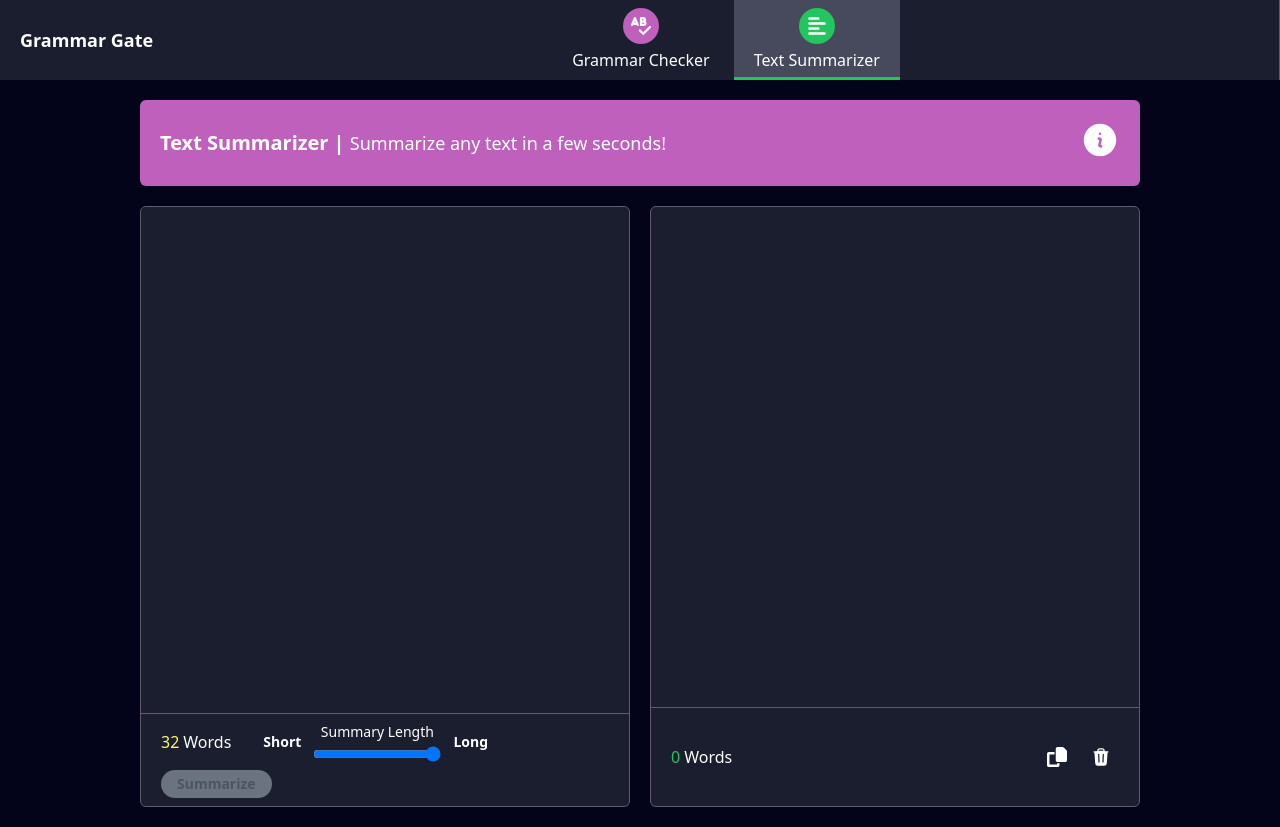
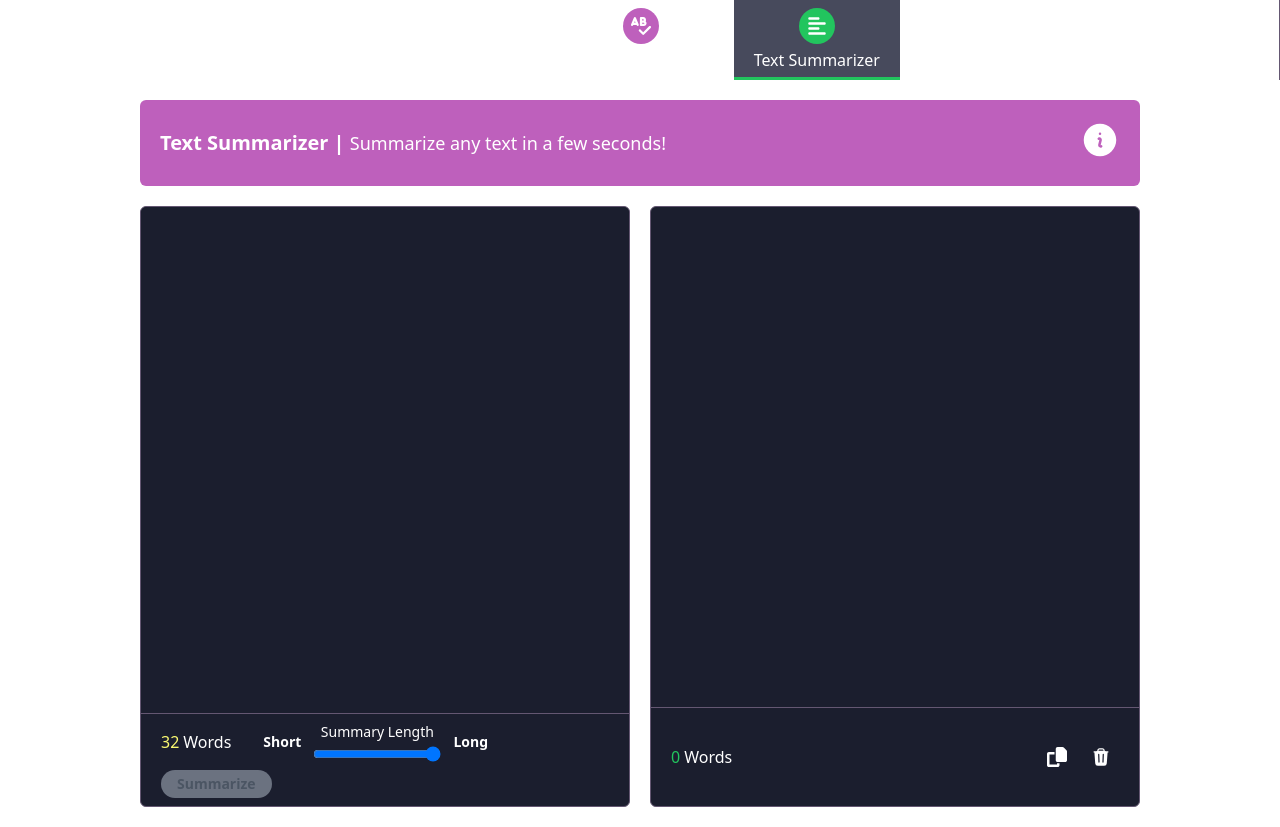
Before and after one commit to GabrielCarames/grammar-gate, a Next.js app: page /text-summarizer in a window 1280 px wide. Built offline with nearby package versions, Linux system fonts and the light colour scheme; no server answers.

Commit message:
feat: add dark mode configuration

```diff
--- a/src/components/Aside.tsx
+++ b/src/components/Aside.tsx
@@ -8,7 +8,7 @@ export default function Aside() {
   return (
     <aside className="w-full md:w-96 md:max-h-screen bg-gray-1 p-5">
       <h2 className="text-base lg:text-lg mb-10">General corrections</h2>
-      {corrections.corrections?.length === 0 && (
+      {corrections?.corrections?.length === 0 && (
         <p className="text-center text-sm lg:text-base">No corrections available. Well done!</p>
       )}
       <ul className="h-[calc(100%-100px)] flex flex-col gap-5 overflow-y-auto">
--- a/src/components/Navbar.tsx
+++ b/src/components/Navbar.tsx
@@ -2,17 +2,22 @@ import { useRouter } from "next/router"
 import links from "../utils/grammarGateLinks"
 import { Item } from "./GrammarGateItem"
 import Link from "next/link"
+import { useTheme } from "next-themes"
 
 export default function Navbar() {
   const router = useRouter()
+  const { theme, setTheme } = useTheme()
 
   return (
-    <section className="w-full h-max max-h-32 bg-gray-1 border-r border-r-gray-2 mb-5 2xl:mb-0">
+    <section className="w-full h-max max-h-32 bg-white dark:bg-gray-1 border-r border-r-gray-2 mb-5 2xl:mb-0">
       <div className="w-full h-full flex flex-wrap lg:flex-row md:flex-nowrap items-center justify-center lg:justify-start">
         <div className="w-full md:max-w-max px-5 py-2 border-b-[0.5px] md:border-none border-gray-3">
           <Link href="/">
             <h2 className="text-base md:text-lg font-semibold">Grammar Gate</h2>
           </Link>
+          <button onClick={() => setTheme(theme === "dark" ? "light" : "dark")}>
+            Change Theme
+          </button>
         </div>
         <nav className="w-full flex justify-center border-b-[0.5px] md:border-none border-gray-3">
           <ul className="flex gap-1 px-5 h-full">
--- /dev/null
+++ b/src/components/ThemeWrapper.tsx
@@ -0,0 +1,13 @@
+import { useEffect, useState } from "react"
+import { useTheme } from "next-themes"
+
+export default function ThemeWrapper({ children }: { children: React.ReactNode }) {
+  const [mounted, setMounted] = useState(false)
+  const { theme } = useTheme()
+
+  useEffect(() => {
+    setMounted(true)
+  }, [])
+  if (!mounted) return null
+  return <div className={`${theme === "dark" ? "dark" : "light"}`}>{children}</div>
+}
--- a/src/pages/_app.tsx
+++ b/src/pages/_app.tsx
@@ -1,23 +1,29 @@
 import type { AppProps } from "next/app"
 import { ToastContainer } from "react-toastify"
 import { CorrectionsProvider } from "@/contexts/CorrectionsContext"
-import { ValueProvider } from "@/contexts/ValueContext"
 import { SummaryProvider } from "@/contexts/SummaryContext"
 import { LoadingProvider } from "@/contexts/LoadingContext"
+import { ValueProvider } from "@/contexts/ValueContext"
 import "react-toastify/dist/ReactToastify.css"
 import "@/styles/globals.css"
+import { ThemeProvider } from "next-themes"
+import ThemeWrapper from "@/components/ThemeWrapper"
 
 export default function App({ Component, pageProps }: AppProps) {
   return (
+    <ThemeProvider>
       <LoadingProvider>
         <ValueProvider>
           <SummaryProvider>
             <CorrectionsProvider>
+              <ThemeWrapper>
                 <ToastContainer />
                 <Component {...pageProps} />
+              </ThemeWrapper>
             </CorrectionsProvider>
           </SummaryProvider>
         </ValueProvider>
       </LoadingProvider>
+    </ThemeProvider>
   )
 }
--- a/src/pages/text-summarizer/index.tsx
+++ b/src/pages/text-summarizer/index.tsx
@@ -13,7 +13,7 @@ export default function TextSummarizer() {
         <meta name="viewport" content="width=device-width, initial-scale=1" />
         <link rel="icon" href="/favicon.ico" />
       </Head>
-      <main className="flex flex-wrap gap-y-10 md:flex-nowrap bg-black text-white w-full h-max min-h-screen pb-5 md:pt-0">
+      <main className="flex flex-wrap gap-y-10 md:flex-nowrap bg-white dark:bg-black text-white w-full h-max min-h-screen pb-5 md:pt-0">
         <div id="modal-root"></div>
         <div className="flex flex-col w-full">
           <Navbar />
--- a/tailwind.config.js
+++ b/tailwind.config.js
@@ -1,5 +1,6 @@
 /** @type {import('tailwindcss').Config} */
 module.exports = {
+darkMode: "class",
   content: [
     "./app/**/*.{js,ts,jsx,tsx}",
     "./pages/**/*.{js,ts,jsx,tsx}",
```
Lines whose indentation alone changed are shown as unchanged.
